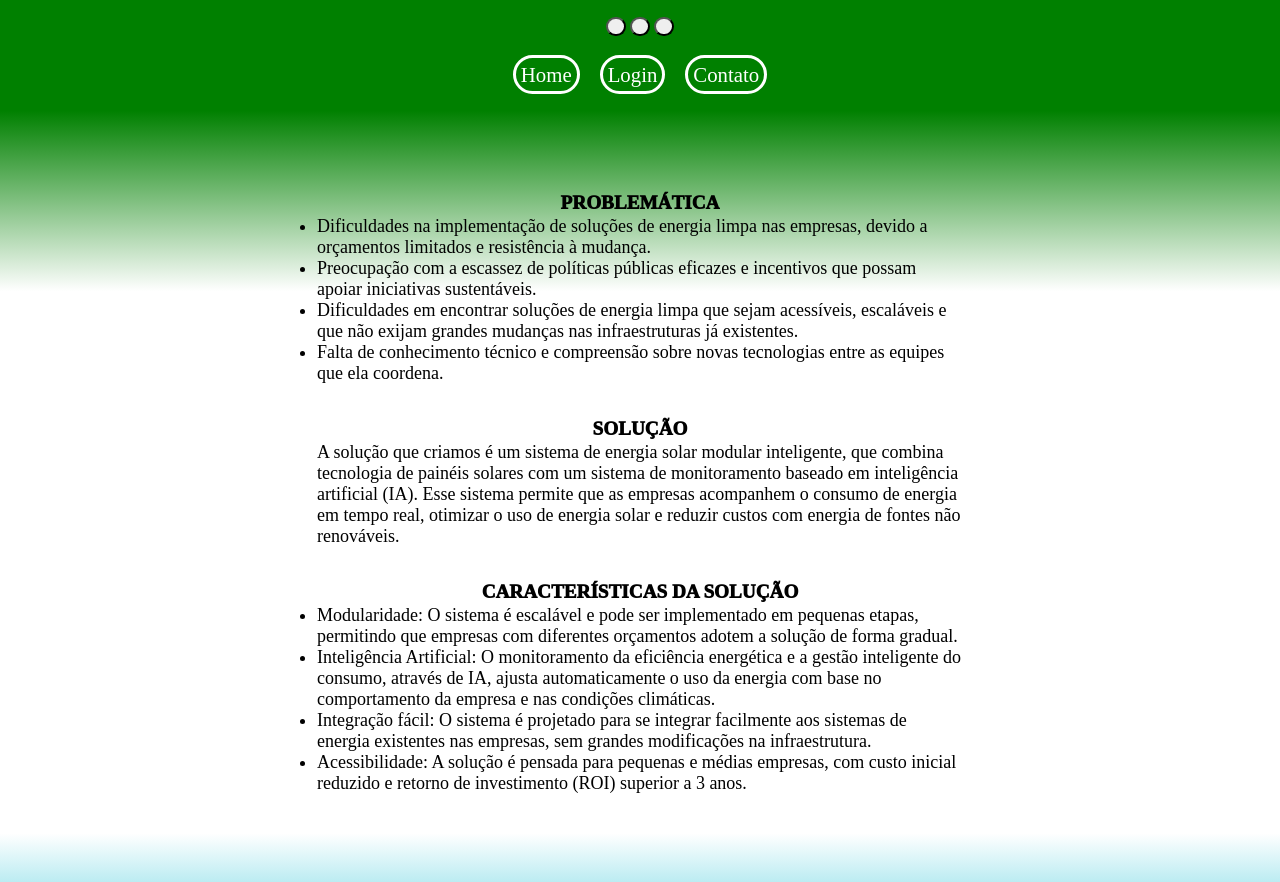
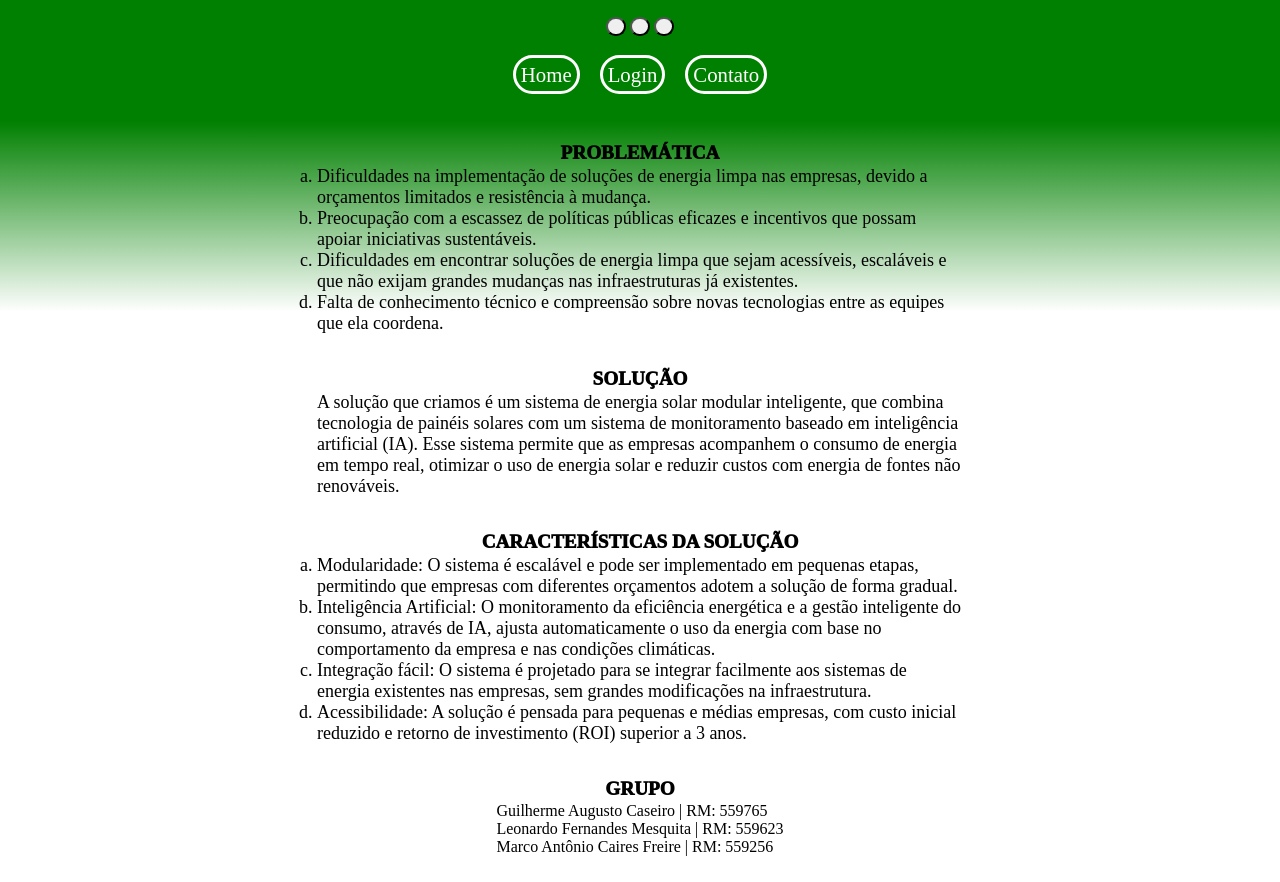
Before and after one commit to leoGitFiap/GS-WebDev-nov-2024, a plain HTML site: page sobre_solucao.html in a window 1280 px wide. Shown: the part 70-952 px from the top of the page. Drawn offline with Linux system fonts and the light colour scheme.

Commit message:
Finalizando a edição do projeto.

```diff
--- a/sobre_solucao.html
+++ b/sobre_solucao.html
@@ -75,6 +75,21 @@
             </tr>
         </table>
 
+        <table id="tr4">
+            <tr>
+                <th class="title">Grupo</th>
+            </tr>
+            <tr>
+                <td>
+                    <ul>
+                        <li class="text2">Guilherme Augusto Caseiro | RM: 559765</li>
+                        <li class="text2">Leonardo Fernandes Mesquita | RM: 559623</li>
+                        <li class="text2">Marco Antônio Caires Freire | RM: 559256</li>
+                    </ul>
+                </td>
+            </tr>
+        </table>
+
     <footer>
 
         <nav>
--- a/src/css/sobre_solucao.css
+++ b/src/css/sobre_solucao.css
@@ -111,7 +111,7 @@ table{
 }
 
 #tr1{
-    margin-top: 150px;
+    margin-top: 100px;
 }
 
 #tr2{
@@ -119,6 +119,10 @@ table{
 }
 
 #tr3{
+    margin-top: 30px;
+}
+
+#tr4{
     margin-top: 30px;
 }
 
@@ -130,4 +134,9 @@ table{
 
 .text{
     font-size: large;
+    list-style: lower-alpha;
 }
+
+.text2{
+    list-style: none;
+}
```
Also changed, not shown: contato.html (+2 -2 lines).
